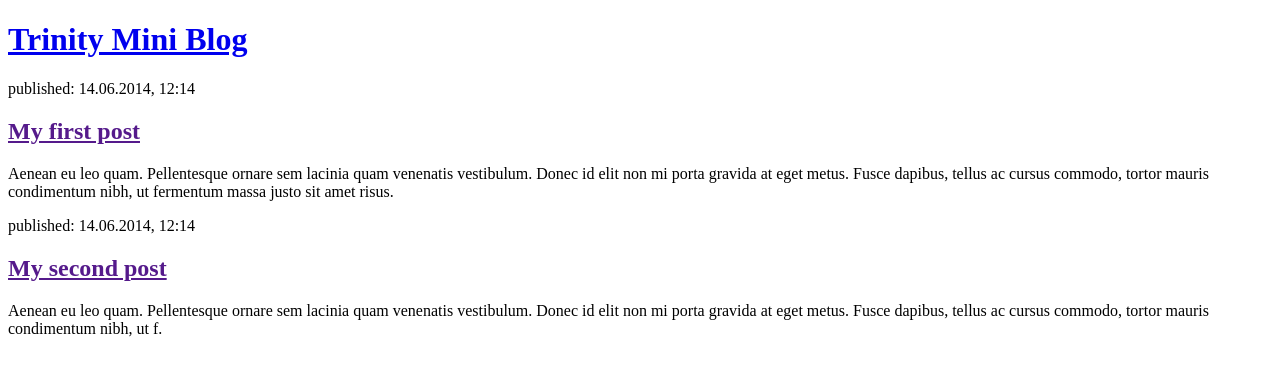
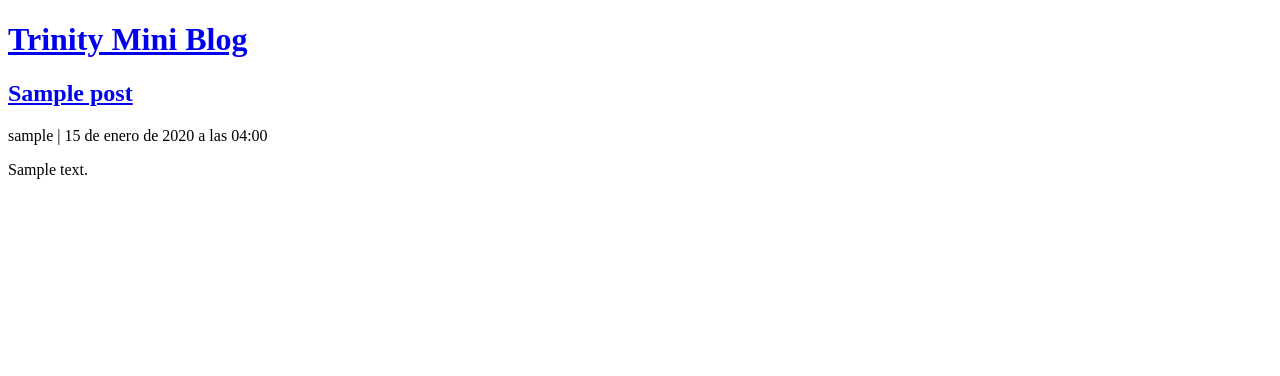
Before and after one commit to eli-triniguerrero/trinityminiblog, a Django app: template blog/templates/blog/post_list.html in a window 1280 px wide. Shown: the top 376 px of the page. Run offline with Django 4.2, Linux system fonts and the light colour scheme; the template is opened without the code that fills it: values that come from a table or form of the project are taken from there, others are empty; tables that the repository leaves empty hold one stand-in row (values such as "Sample post"); parts of the project's set-up code (start-up, migrations or seed data) failed here and were passed over.

Commit message:
plantilla de Django

```diff
--- a/blog/templates/blog/post_list.html
+++ b/blog/templates/blog/post_list.html
@@ -10,19 +10,19 @@
     <div>
         <h1><a href="/">Trinity Mini Blog</a></h1>
     </div>
+    {% for post in posts %}
+    <div>
+        <h2><a href="#" target="_blank">{{ post.title }}</a></h2>
+        <p> {{ post.author }} | {{ post.published_date }}</p>
+        <p>{{ post.text|linebreaksbr }}</p>
+    </div>
+    {% endfor %}
 
-    <div>
+    <!-- <div>
         <p>published: 14.06.2014, 12:14</p>
         <h2><a href="">My first post</a></h2>
         <p>Aenean eu leo quam. Pellentesque ornare sem lacinia quam venenatis vestibulum. Donec id elit non mi porta gravida at eget metus. Fusce dapibus, tellus ac cursus commodo, tortor mauris condimentum nibh, ut fermentum massa justo sit amet risus.</p>
-    </div>
-
-    <div>
-        <p>published: 14.06.2014, 12:14</p>
-        <h2><a href="">My second post</a></h2>
-        <p>Aenean eu leo quam. Pellentesque ornare sem lacinia quam venenatis vestibulum. Donec id elit non mi porta gravida at eget metus. Fusce dapibus, tellus ac cursus commodo, tortor mauris condimentum nibh, ut f.</p>
-    </div>
-
+    </div> -->
 
 
 </body>
```
Also changed, not shown: blog/views.py (+3 -5 lines).
